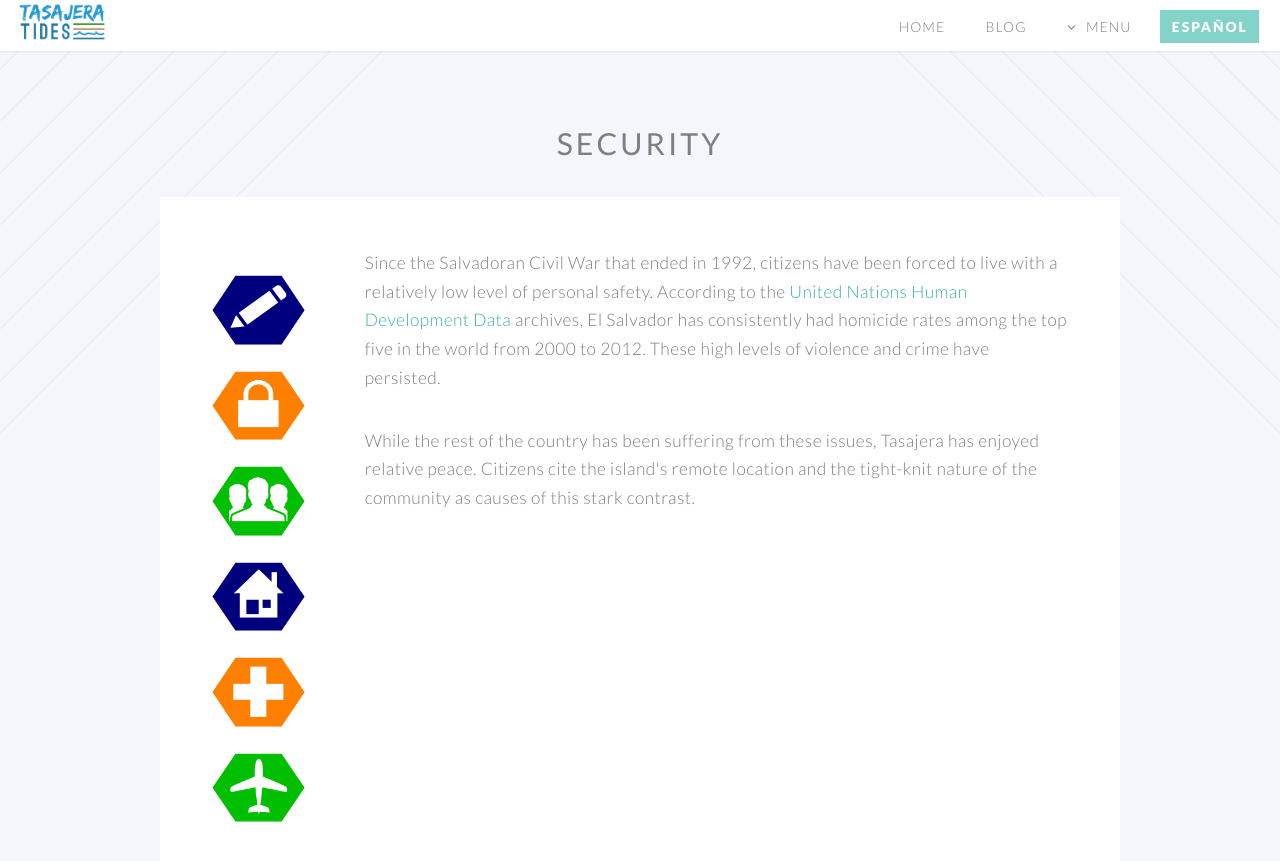
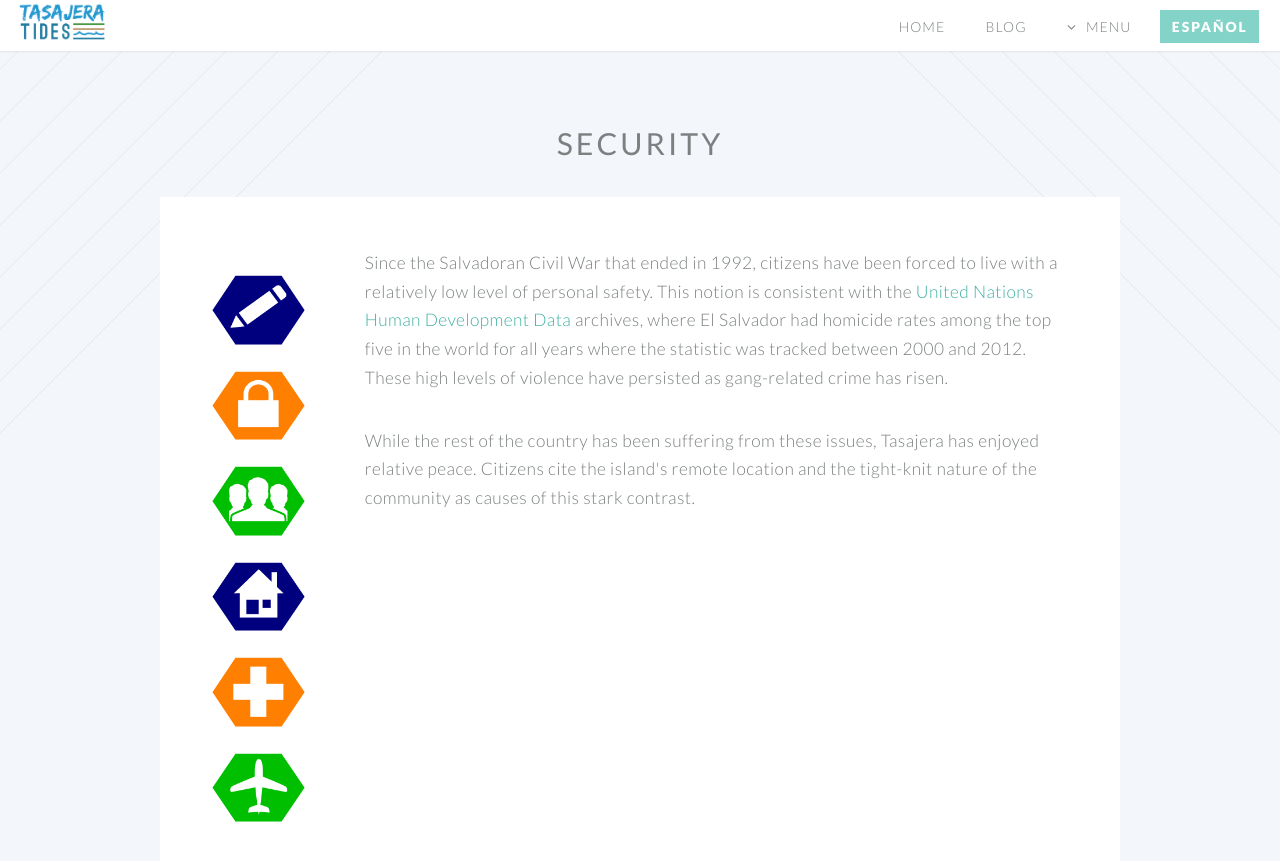
Before and after one commit to danteo90/danteo90.github.io, a Jekyll site: the page security.html, which Jekyll copies as it is, in a window 1280 px wide and 900 px high. Shown: the top 861 px of the window. Built offline with Jekyll 4.4.1, drawn with Linux system fonts in a browser that asks for light colours.

Commit message:
Update security.html

```diff
--- a/security.html
+++ b/security.html
@@ -138,7 +138,7 @@
 								<!-- Content -->
 									<div class="content">
 										<section>
-											<p>Since the Salvadoran Civil War that ended in 1992, citizens have been forced to live with a relatively low level of personal safety. According to the <a href="http://hdr.undp.org/en/data">United Nations Human Development Data</a> archives, El Salvador has consistently had homicide rates among the top five in the world from 2000 to 2012. These high levels of violence and crime have persisted.</p>
+											<p>Since the Salvadoran Civil War that ended in 1992, citizens have been forced to live with a relatively low level of personal safety. This notion is consistent with the <a href="http://hdr.undp.org/en/data">United Nations Human Development Data</a> archives, where El Salvador had homicide rates among the top five in the world for all years where the statistic was tracked between 2000 and 2012. These high levels of violence have persisted as gang-related crime has risen.</p>
 											<p>While the rest of the country has been suffering from these issues, Tasajera has enjoyed relative peace. Citizens cite the island's remote location and the tight-knit nature of the community as causes of this stark contrast.</p>
 										</section>
 									</div>
```
